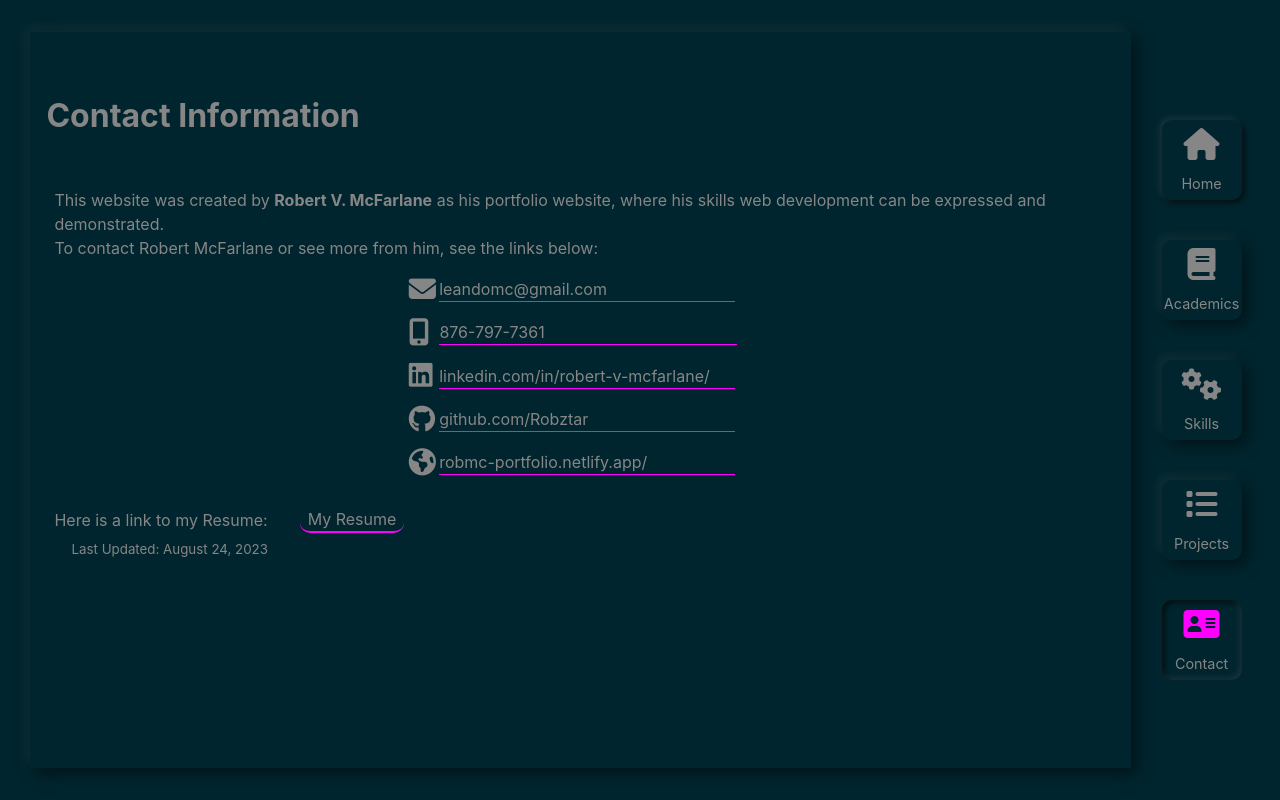
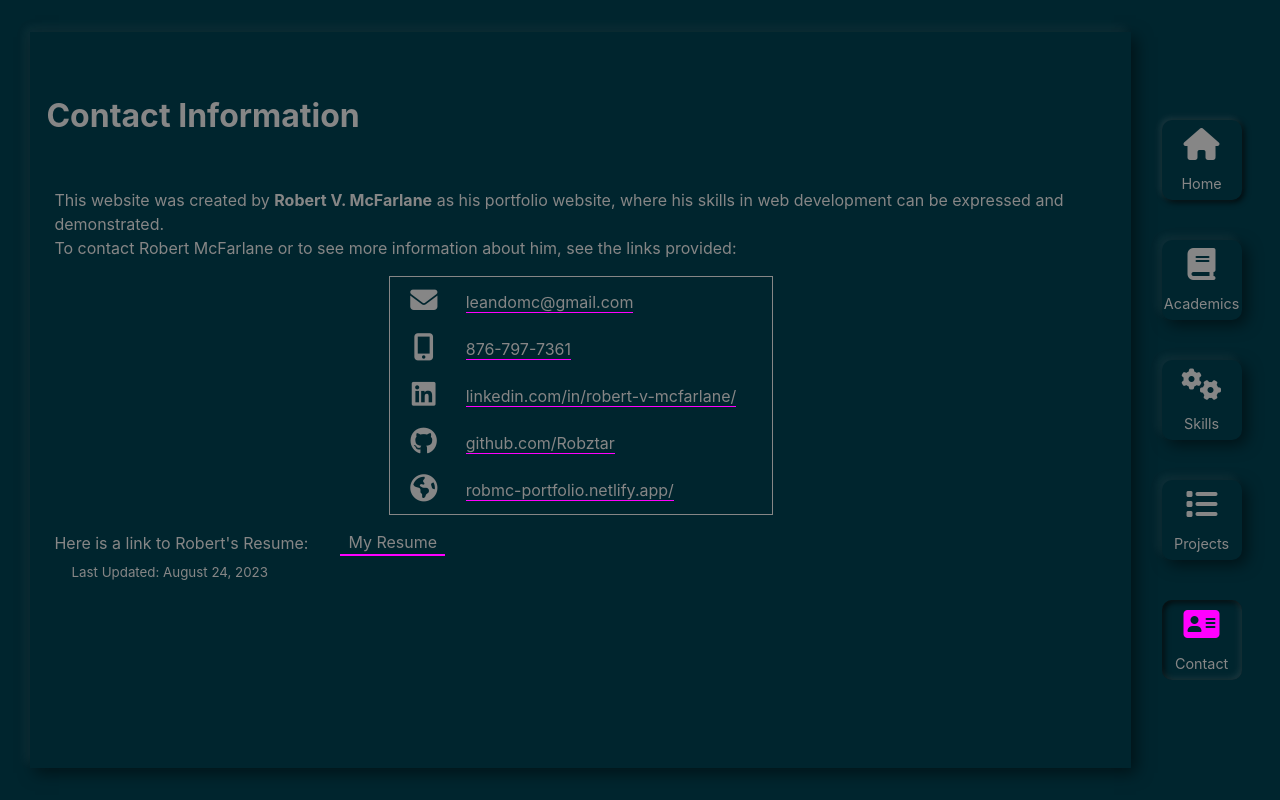
Before and after one commit to Robztar/rob-portfolio, a React (Vite) app in the folder rob-portfolio/: page / in a window 1280 px wide. Both pictures are taken after a click on the element "Contact". Built offline with nearby package versions, Linux system fonts and the light colour scheme.

Commit message:
UI updates + link to project demo
- Projects section UI updated + small tweaks to projects info
- GroundUp project demo now an active link
- Contacts section UI update

```diff
--- a/rob-portfolio/src/components/Data/Contact.tsx
+++ b/rob-portfolio/src/components/Data/Contact.tsx
@@ -50,17 +50,52 @@ export const Contact = (props: elemProps) =>{
                     <div className="sect-data">
                          <h1 className="sect-title">Contact Information</h1>
                          <div className="contact-info">
-                              <p>This website was created by <strong>Robert V. McFarlane</strong> as his portfolio website, where his skills web development can be expressed and demonstrated.
-                              <br/>To contact Robert McFarlane or see more from him, see the links below:</p>
-                              <div className='contact-links'>
-                                   <div className='contacts'><i className='fa fa-envelope'></i><a href="mailto:leandomc@gmail.com">leandomc@gmail.com</a><i className="fa fa-external-link" aria-hidden="true"></i></div>
-                                   <div className='contacts'><i className='fa fa-mobile'></i><a href="tel:+876-797-7361">876-797-7361</a></div>
-                                   <div className='contacts'><i className='fa fa-linkedin-square'></i><a href="https://www.linkedin.com/in/robert-v-mcfarlane/" target="_blank">linkedin.com/in/robert-v-mcfarlane/</a><i className="fa fa-external-link" aria-hidden="true"></i></div>
-                                   <div className='contacts'><i className='fa fa-github'></i><a href="https://github.com/Robztar" target="_blank">github.com/Robztar</a><i className="fa fa-external-link" aria-hidden="true"></i></div>
-                                   <div className='contacts'><i className='fa fa-globe'></i><a href="https://robmc-portfolio.netlify.app/" target="_blank">robmc-portfolio.netlify.app/</a><i className="fa fa-external-link" aria-hidden="true"></i></div>
-                              </div>
+                              <p>This website was created by <strong>Robert V. McFarlane</strong> as his portfolio website, where his skills in web development can be expressed and demonstrated.
+                              <br/>To contact Robert McFarlane or to see more information about him, see the links provided:</p>
+                              <table className="contact-links">
+                                   <tr className="contacts">
+                                        <th><i className='fa fa-envelope'
+                                                  onClick={ () =>{
+                                                       window.open('mailto:leandomc@gmail.com', '_blank')
+                                                  }
+                                             }></i></th>
+                                        <td><a href="mailto:leandomc@gmail.com">leandomc@gmail.com</a><i className="fa fa-external-link" aria-hidden="true"></i></td>
+                                   </tr>
+                                   <tr className="contacts">
+                                        <th><i className='fa fa-mobile'
+                                                  onClick={ () =>{
+                                                       window.open('tel:+876-797-7361', '_blank')
+                                                  }
+                                             }></i></th>
+                                        <td><a href="tel:+876-797-7361">876-797-7361</a></td>
+                                   </tr>
+                                   <tr className="contacts">
+                                        <th><i className='fa fa-linkedin-square'
+                                             onClick={ () =>{
+                                                       window.open('https://www.linkedin.com/in/robert-v-mcfarlane/', '_blank')
+                                                  }
+                                             }></i></th>
+                                        <td><a href="https://www.linkedin.com/in/robert-v-mcfarlane/" target="_blank">linkedin.com/in/robert-v-mcfarlane/</a><i className="fa fa-external-link" aria-hidden="true"></i></td>
+                                   </tr>
+                                   <tr className="contacts">
+                                        <th><i className='fa fa-github'
+                                                  onClick={ () =>{
+                                                       window.open('https://github.com/Robztar', '_blank')
+                                                  }
+                                             }></i></th>
+                                        <td><a href="https://github.com/Robztar" target="_blank">github.com/Robztar</a><i className="fa fa-external-link" aria-hidden="true"></i></td>
+                                   </tr>
+                                   <tr className="contacts">
+                                        <th><i className='fa fa-globe'
+                                                  onClick={ () =>{
+                                                       window.open('https://robmc-portfolio.netlify.app/', '_blank')
+                                                  }
+                                             }></i></th>
+                                        <td><a href="https://robmc-portfolio.netlify.app/" target="_blank">robmc-portfolio.netlify.app/</a><i className="fa fa-external-link" aria-hidden="true"></i></td>
+                                   </tr>
+                              </table>
                               <div className='resume-link'>
-                                   <p>Here is a link to my Resume:</p>
+                                   <p>Here is a link to Robert's Resume:</p>
                                    <a href={MyResume} target="_blank">My Resume</a>
                               </div>
                               <small>&emsp; Last Updated: August 24, 2023</small>
--- a/rob-portfolio/src/css/style.css
+++ b/rob-portfolio/src/css/style.css
@@ -689,15 +689,50 @@ body {
   color: #868686;
   border-bottom: solid 2px magenta;
   padding: 0 0.5rem;
-  border-radius: 10px;
+  border-radius: 0px;
   transition: 0.5s ease-in-out;
 }
 .proj-links a:hover {
-  background: rgba(255, 0, 255, 0.15);
-  color: #868686;
-  border: solid 1px magenta;
-  border-radius: 5px;
+  background: rgba(255, 0, 255, 0.1);
+  border-radius: 10px;
   transition: 0.2s;
+}
+
+.proj-details {
+  width: 95%;
+  border: solid 2px #868686;
+  border-collapse: collapse;
+}
+.proj-details th {
+  border: solid 2px #868686;
+  padding: 0.5rem;
+}
+.proj-details .proj-roles {
+  border-bottom: solid 2px #868686;
+}
+.proj-details td {
+  display: flex;
+  flex-direction: column;
+  justify-content: center;
+  padding: 0;
+}
+.proj-details td p {
+  border-bottom: solid 1px #868686;
+  margin: 0;
+  padding: 0.5rem;
+}
+
+.proj-card:nth-child(1) .proj-details {
+  border: solid 2px #b1953e;
+}
+.proj-card:nth-child(1) .proj-details th {
+  border: solid 2px #b1953e;
+}
+.proj-card:nth-child(1) .proj-details .proj-roles {
+  border-bottom: solid 2px #b1953e;
+}
+.proj-card:nth-child(1) .proj-details td p {
+  border-bottom: solid 1px #b1953e;
 }
 
 .proj-card.inactive {
@@ -729,40 +764,41 @@ body {
 }
 
 .contact-links {
-  width: 100%;
-  display: flex;
-  flex-direction: column;
-  align-items: center;
-  gap: 1rem;
-  margin-bottom: 1rem;
+  border: solid 1px #868686;
+  align-self: center;
 }
 .contact-links a {
   text-decoration: none;
   color: #868686;
-  margin-right: 0.5rem;
   border-bottom: solid 1px magenta;
 }
 .contact-links i {
   font-size: 1.7rem;
+  cursor: pointer;
+  transition: 0.2s;
+}
+.contact-links th {
+  width: 3rem;
+  padding: 0.5rem;
+}
+.contact-links td {
+  padding: 0.5rem;
+}
+.contact-links .fa-external-link {
+  margin-left: 0.5rem;
+  font-size: 1.1rem;
+  visibility: hidden;
+  opacity: 0;
 }
 
-.contacts {
-  width: 30%;
-  min-width: 22rem;
-  margin-left: 0.5rem;
-  display: grid;
-  grid-template-columns: 1fr 10fr 0.5fr;
-  align-items: center;
-}
-
-.fa-external-link {
-  font-size: 1.1rem !important;
-  visibility: hidden;
+.contacts:hover i {
+  color: magenta;
   transition: 0.2s;
 }
-
 .contacts:hover .fa-external-link {
+  color: #868686;
   visibility: visible;
+  opacity: 1;
 }
 
 .resume-link {
@@ -779,14 +815,12 @@ body {
   color: #868686;
   border-bottom: solid 2px magenta;
   padding: 0 0.5rem;
-  border-radius: 10px;
+  border-radius: 0px;
   transition: 0.5s ease-in-out;
 }
 .resume-link a:hover {
-  background: rgba(255, 0, 255, 0.15);
-  color: #868686;
-  border: solid 1px magenta;
-  border-radius: 5px;
+  background: rgba(255, 0, 255, 0.1);
+  border-radius: 10px;
   transition: 0.2s;
 }
 
--- a/rob-portfolio/src/css/style.scss
+++ b/rob-portfolio/src/css/style.scss
@@ -812,10 +812,8 @@ body{
      cursor: default;
 }
 .proj-thumb{
-     // background: whitesmoke;
      border-top-left-radius: 6px;
      border-top-right-radius: 6px;
-     // height: 80%;
      width: 100%;
      height: auto;
 }
@@ -824,7 +822,6 @@ body{
      display: flex;
      flex-direction: row;
      align-items: center;
-     // justify-content: space-between;
      border-bottom-left-radius: 6px;
      border-bottom-right-radius: 6px;
      // padding: 0.25rem;
@@ -836,9 +833,7 @@ body{
      }
      transition: 0.5s;
 }
-// .fa-times-circle-o:hover{
-//      color: red;
-// }
+
 .proj-disp{
      // background: pink;
      height: calc(40vw * 0.5625);
@@ -868,18 +863,55 @@ body{
           color: #868686;
           border-bottom: solid 2px magenta;
           padding: 0 0.5rem;
-          border-radius: 10px;
+          border-radius: 0px;
           transition: 0.5s ease-in-out;
      }
      a:hover{
-          background: rgba(255, 0, 255, 0.15);
-          color: #868686;
-          border: solid 1px magenta;
-          border-radius: 5px;
-          // box-shadow:  0px 0px 5px magenta;
+          background: rgba(255, 0, 255, 0.1);
+          border-radius: 10px;
           transition: 0.2s;
      }
 }
+.proj-details{
+     width: 95%;
+     border: solid 2px #868686;
+     border-collapse: collapse;
+     th{
+          border: solid 2px #868686;
+          padding: 0.5rem;
+          // padding: 0;
+     }
+     .proj-roles{
+          border-bottom: solid 2px #868686;
+     }
+     td{
+          display: flex;
+          flex-direction: column;
+          justify-content: center;
+          padding: 0;
+          p{
+               border-bottom: solid 1px #868686;
+               margin: 0;
+               padding: 0.5rem;
+          }
+     }
+}
+.proj-card:nth-child(1) .proj-details{
+     border: solid 2px #b1953e;
+     th{
+          border: solid 2px #b1953e;
+     }
+     .proj-roles{
+          border-bottom: solid 2px #b1953e;
+     }
+     td{
+          p{
+               border-bottom: solid 1px #b1953e;
+          }
+     }
+
+}
+
 .proj-card.inactive{
      // background: green;
      height: 0;
@@ -914,50 +946,46 @@ body{
      justify-content: start;
 }
 .contact-links{
-     // border: red solid 1px;
-     width: 100%;
-     display: flex;
-     flex-direction: column;
-     align-items: center;
-     gap: 1rem;
-     margin-bottom: 1rem;
+     border: solid 1px #868686;
+     align-self: center;
      a{
-          // border: solid 1px greenyellow;
           text-decoration: none;
           color: #868686;
-          margin-right: 0.5rem;
           border-bottom: solid 1px magenta;
      }
      i{
           font-size: 1.7rem;
+          cursor: pointer;
+          transition: 0.2s;
+     }
+     th{
+          width: 3rem;
+          padding: 0.5rem;
+     }
+     td{
+          padding: 0.5rem;
+     }
+     .fa-external-link{
+          margin-left: 0.5rem;
+          font-size: 1.1rem;
+          visibility: hidden;
+          opacity: 0;
      }
 }
-.contacts{
-     // padding-bottom: 0.25rem;
-     // i{margin: 0 0.5rem;}
-     width: 30%;
-     min-width: 22rem;
-     margin-left: 0.5rem;
-     display: grid;
-     grid-template-columns: 1fr 10fr 0.5fr;
-     align-items: center;
-}
-.fa-external-link{
-     // margin-left: 0.5rem;
-     font-size: 1.1rem !important;
-     visibility: hidden;
-     transition: 0.2s;
-}
 .contacts:hover{
+     i{
+          color: magenta;
+          transition: 0.2s;
+     }
      .fa-external-link{
+          color: #868686;
           visibility: visible;
+          opacity: 1;
      }
 }
 
 .resume-link{
      margin-top: 0.5rem;
-     // border: solid 2px brown;
-     // padding: 0.5rem;
      height: 2.5rem;
      display: flex;
      flex-direction: row;
@@ -969,15 +997,13 @@ body{
           color: #868686;
           border-bottom: solid 2px magenta;
           padding: 0 0.5rem;
-          border-radius: 10px;
+          border-radius: 0px;
           transition: 0.5s ease-in-out;
      }
      a:hover{
-          background: rgba(255, 0, 255, 0.15);
-          color: #868686;
-          border: solid 1px magenta;
-          border-radius: 5px;
-          // box-shadow:  0px 0px 5px magenta;
+          background: rgba(255, 0, 255, 0.1);
+          // color: #868686;/
+          border-radius: 10px;
           transition: 0.2s;
      }
 }
```
Also changed, not shown: rob-portfolio/src/components/Data/Projects.tsx (+62 -40 lines), 1 other file (tests, documents, lock files or other folders).
